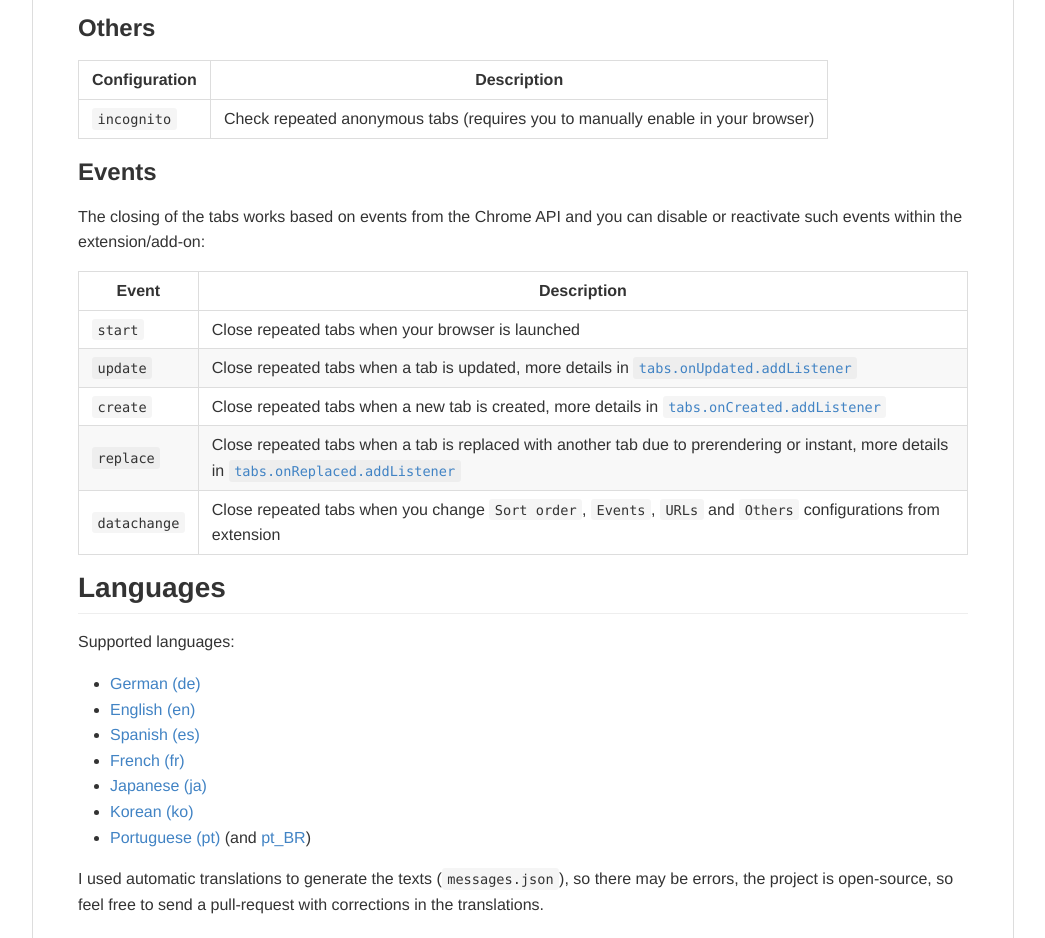
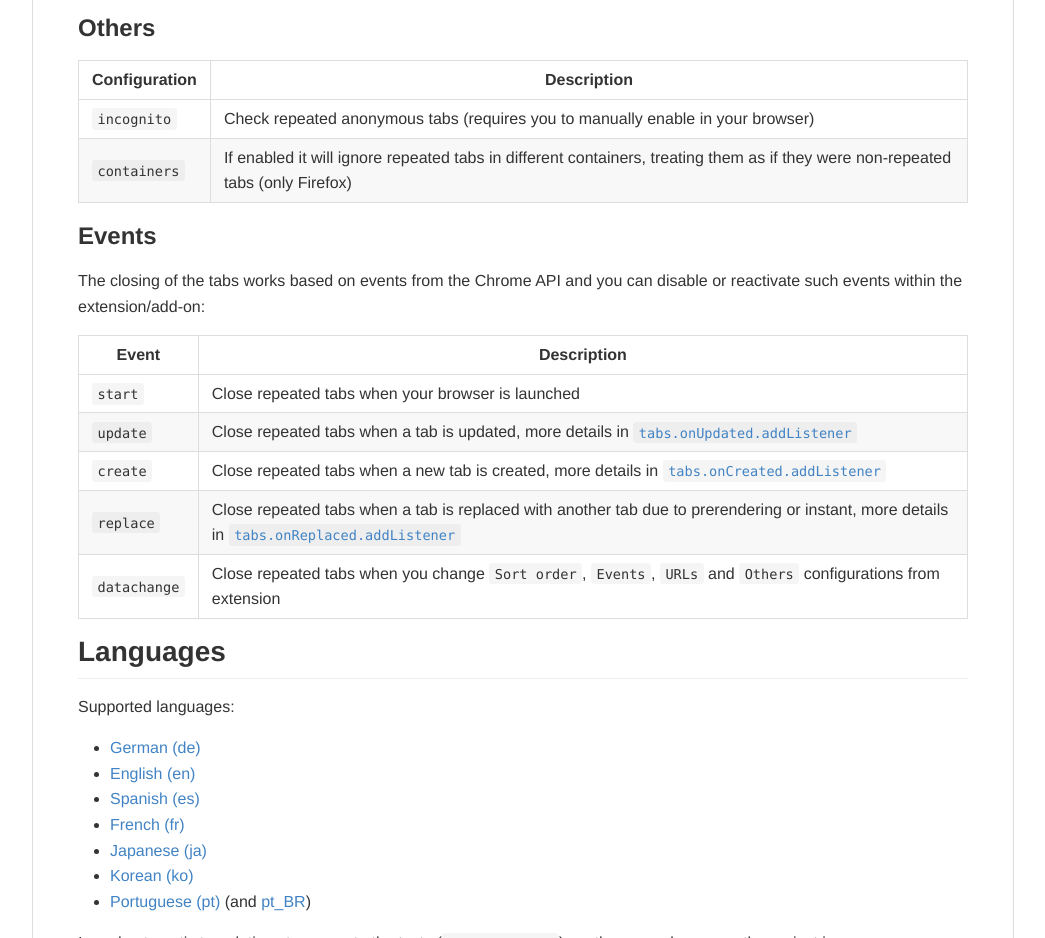
Before and after one commit to brcontainer/prevent-duplicate-tabs, a browser extension: page README.html in a window 1280 px wide. Shown: the part 1760-2698 px from the top of the page, without its empty margins (117-1162 px from the left). Drawn offline with Linux system fonts and the light colour scheme.

Commit message:
Update README

```diff
--- a/README.html
+++ b/README.html
@@ -1133,6 +1133,10 @@ body .markdown-body
 <td><code>incognito</code></td>
 <td>Check repeated anonymous tabs (requires you to manually enable in your browser)</td>
 </tr>
+<tr>
+<td><code>containers</code></td>
+<td>If enabled it will ignore repeated tabs in different containers, treating them as if they were non-repeated tabs (only Firefox)</td>
+</tr>
 </tbody>
 </table>
 <h3 id="events">Events<a class="headerlink" href="#events" title="Permanent link"></a></h3>
```
Also changed, not shown: README.md.
